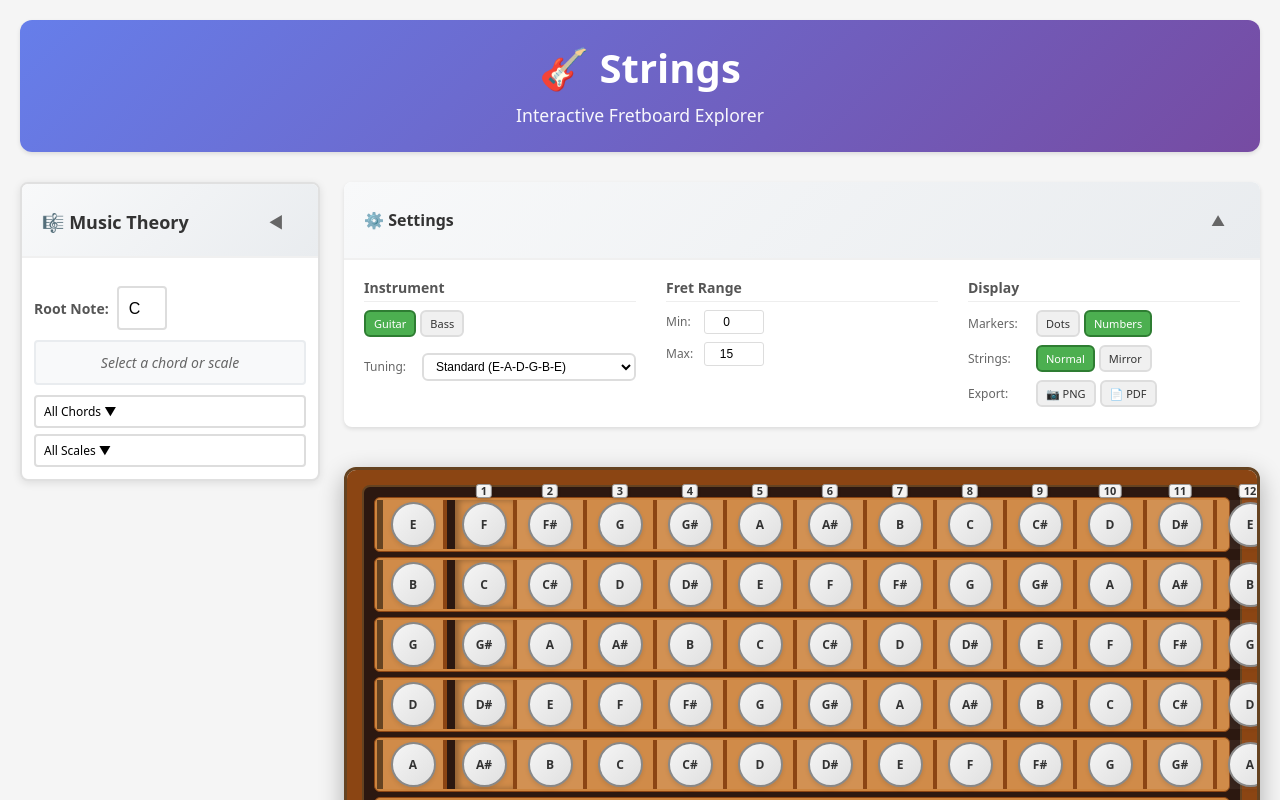
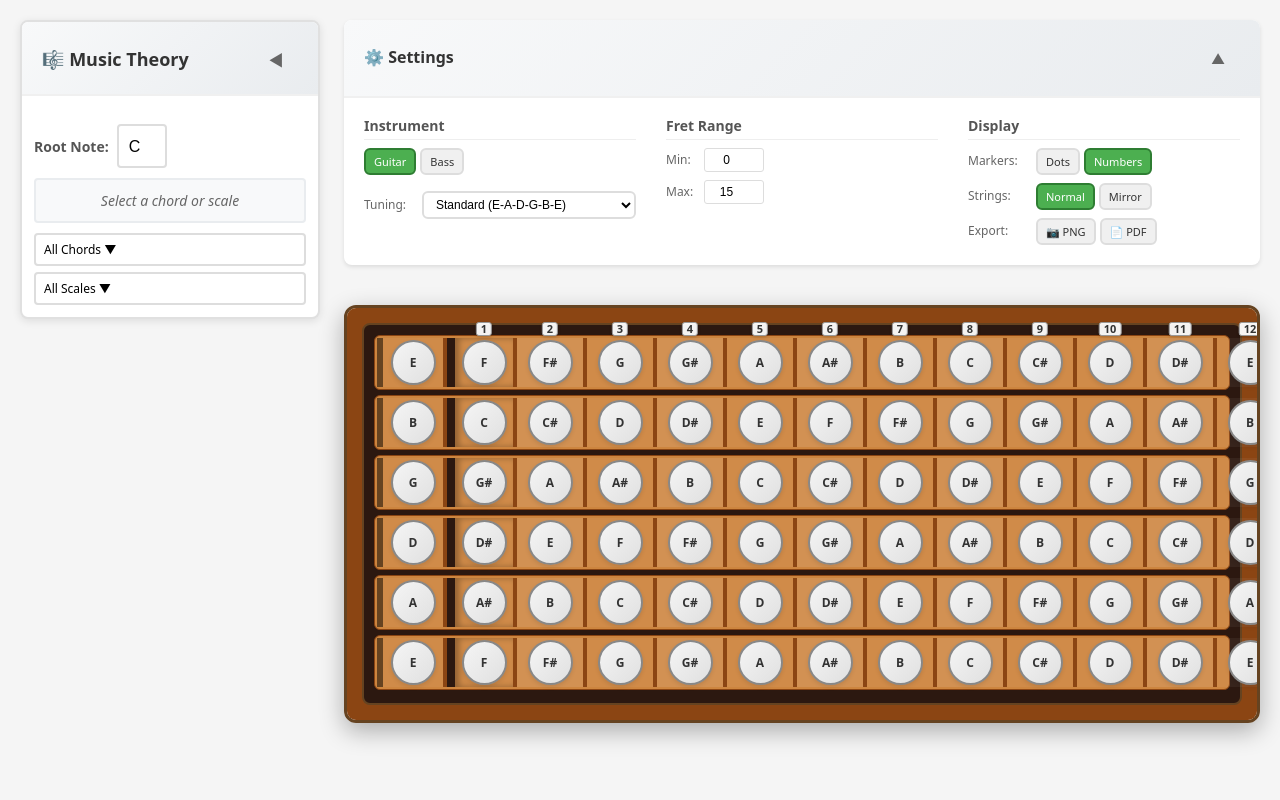
Before and after one commit to umatt1/Strings, a React (Vite) app: page / in a window 1280 px wide. Shown: the top 800 px of the page. Built offline with nearby package versions, Linux system fonts and the light colour scheme.

Commit message:
Remove header banner with guitar emoji and title

```diff
--- a/src/App.tsx
+++ b/src/App.tsx
@@ -62,11 +62,6 @@ function App() {
 
   return (
     <div className="app">
-      <header className="app-header">
-        <h1>🎸 Strings</h1>
-        <p>Interactive Fretboard Explorer</p>
-      </header>
-
       <main className="app-main">
         {/* Main Content Area - Music Theory + Right Column */}
         <div className="main-content">
```
